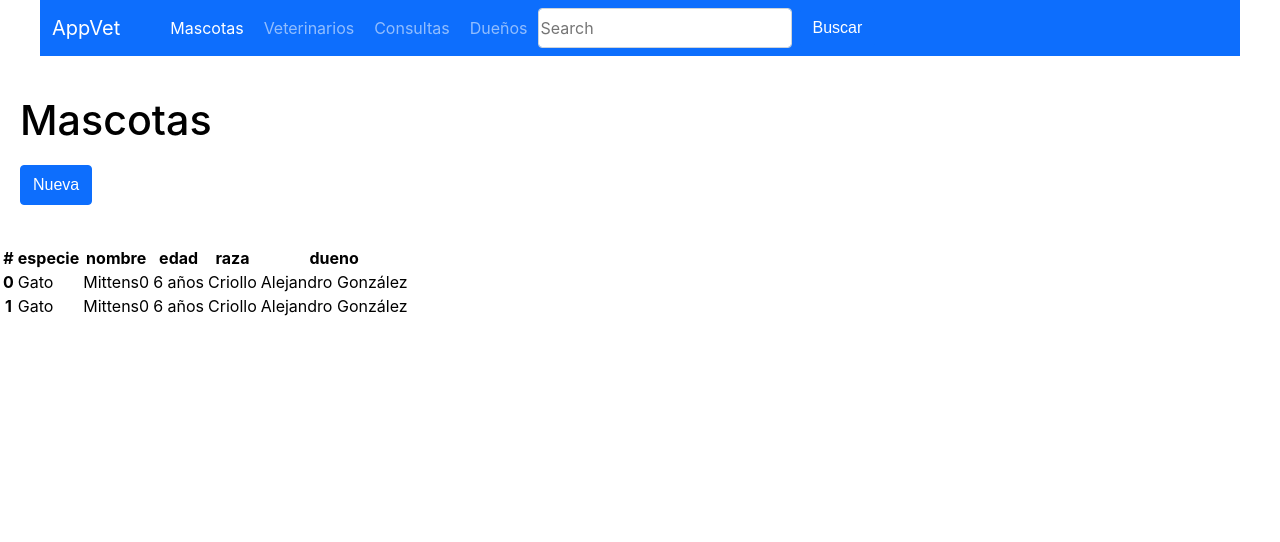
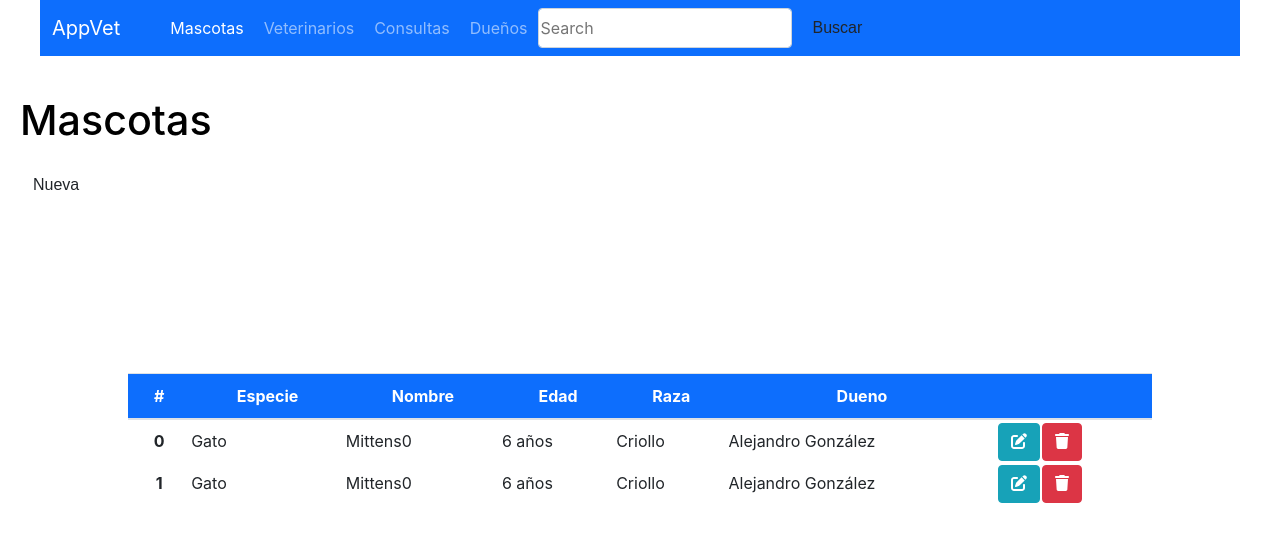
Before and after one commit to Alej087/appVeterinaria, a React (Create React App) app in the folder app-vet/: page / in a window 1280 px wide. Shown: the top 542 px of the page. Built offline with nearby package versions, Linux system fonts and the light colour scheme.

Commit message:
Creacion componente Boton Accion con estilos

```diff
--- a/app-vet/package.json
+++ b/app-vet/package.json
@@ -3,9 +3,13 @@
   "version": "0.1.0",
   "private": true,
   "dependencies": {
+    "@fortawesome/fontawesome-svg-core": "^1.3.0",
+    "@fortawesome/free-solid-svg-icons": "^6.0.0",
+    "@fortawesome/react-fontawesome": "^0.1.17",
     "@testing-library/jest-dom": "^5.16.2",
     "@testing-library/react": "^12.1.3",
     "@testing-library/user-event": "^13.5.0",
+    "classnames": "^2.3.1",
     "react": "^17.0.2",
     "react-dom": "^17.0.2",
     "react-scripts": "5.0.0",
--- /dev/null
+++ b/app-vet/src/componentes/BotonAccion/botonAccion.css
@@ -0,0 +1,30 @@
+.btn {
+    display: inline-block;
+    font-weight: 400;
+    color: #212529;
+    text-align: center;
+    vertical-align: middle;
+    cursor: pointer;
+    background-color: transparent;
+    border: 1px solid transparent;
+    padding: .375rem .75rem;
+    font-size: 1rem;
+    line-height: 1.5;
+    border-radius:  0.25rem;
+    transition:  color .15s ease-in-out, background-colot .15s ease-in-out, border-color .15s ease-in-out, box-shadow;
+}
+
+.btn-info {
+    color: #fff;
+    background-color: #17a2b8;
+    border-color: #17a2b8;
+    margin-top: 2px;
+}
+
+.btn-danger {
+    color: #fff;
+    background-color: #dc3545;
+    border-color: #dc3545;
+    margin-left: 2px;
+    margin-top: 2px;
+}
--- /dev/null
+++ b/app-vet/src/componentes/BotonAccion/index.js
@@ -0,0 +1,15 @@
+import React from "react";
+import classNames from "classnames";
+import {FontAwesomeIcon} from "@fortawesome/react-fontawesome";
+import {faEdit, faTrash} from "@fortawesome/free-solid-svg-icons"
+import "./botonAccion.css"
+
+function BotonAccion ({tipo}) {
+    return (
+        <button type="button" className={classNames("btn", {"btn-info": tipo === "editar"},{ "btn-danger": tipo === "eliminar"})}>
+            {tipo === "editar" && <FontAwesomeIcon icon={faEdit} />}
+            {tipo === "eliminar" && <FontAwesomeIcon icon={faTrash} />}
+        </button>
+    );
+}
+export default BotonAccion;
--- /dev/null
+++ b/app-vet/src/componentes/Tabla/encabezado.css
@@ -0,0 +1,13 @@
+.thead-dark th {
+    color: #fff;
+    background-color: rgb(13,110,253);
+    border-color: #1f405e;
+}
+
+.table thead th {
+    padding: .75rem;
+    vertical-align: bottom;
+    border-top:  1px solid #dee2e6;
+    border-bottom: 2px solid #dee2e6;
+    text-transform: capitalize;
+}
--- a/app-vet/src/componentes/Tabla/encabezado.js
+++ b/app-vet/src/componentes/Tabla/encabezado.js
@@ -1,9 +1,10 @@
 import React from "react";
+import "./encabezado.css"
 
 function Encabezado(props) {
     if(props.columnas.length === 0) return false;
     return (
-        <thead>
+        <thead className="thead-dark">
                 <tr>
                     <th scope="col">#</th>
                     {props.columnas.map((columna) => (
--- a/app-vet/src/componentes/Tabla/filas.js
+++ b/app-vet/src/componentes/Tabla/filas.js
@@ -1,5 +1,5 @@
 import React from "react";
-import Encabezado from "./encabezado";
+import BotonAccion from "../BotonAccion";
 
 function Fila({mascota, index}) {
     return (
@@ -12,8 +12,8 @@ function Fila({mascota, index}) {
                 <td>{mascota.dueno}</td>
                 <td>
                     <div class="btn-group" role="group" aria-label="Basic mixed styles example">
-                        <button type="button" class="btn btn-info editar"><i class="fas fa-edit"></i></button>
-                        <button type="button" class="btn btn-danger eliminar"><i class="fas fa-trash"></i></button>
+                        <BotonAccion tipo="editar" />
+                        <BotonAccion tipo="eliminar" />
                     </div>
                 </td>
         </tr>
--- a/app-vet/src/componentes/Tabla/index.js
+++ b/app-vet/src/componentes/Tabla/index.js
@@ -1,6 +1,7 @@
 import React, {useState} from "react";
 import Encabezado from "./encabezado";
 import Fila from "./filas";
+import "./tabla.css"
 
 function Tabla () {
     const [mascotas, setMascotas] = useState([
--- /dev/null
+++ b/app-vet/src/componentes/Tabla/tabla.css
@@ -0,0 +1,10 @@
+.table {
+    width: 80%;
+    margin: 10%;
+    margin-bottom: 1rem;
+    color: #212529;
+}
+
+table {
+    border-collapse: collapse;
+}
```
Also changed, not shown: 1 other file (tests, documents, lock files or other folders).
